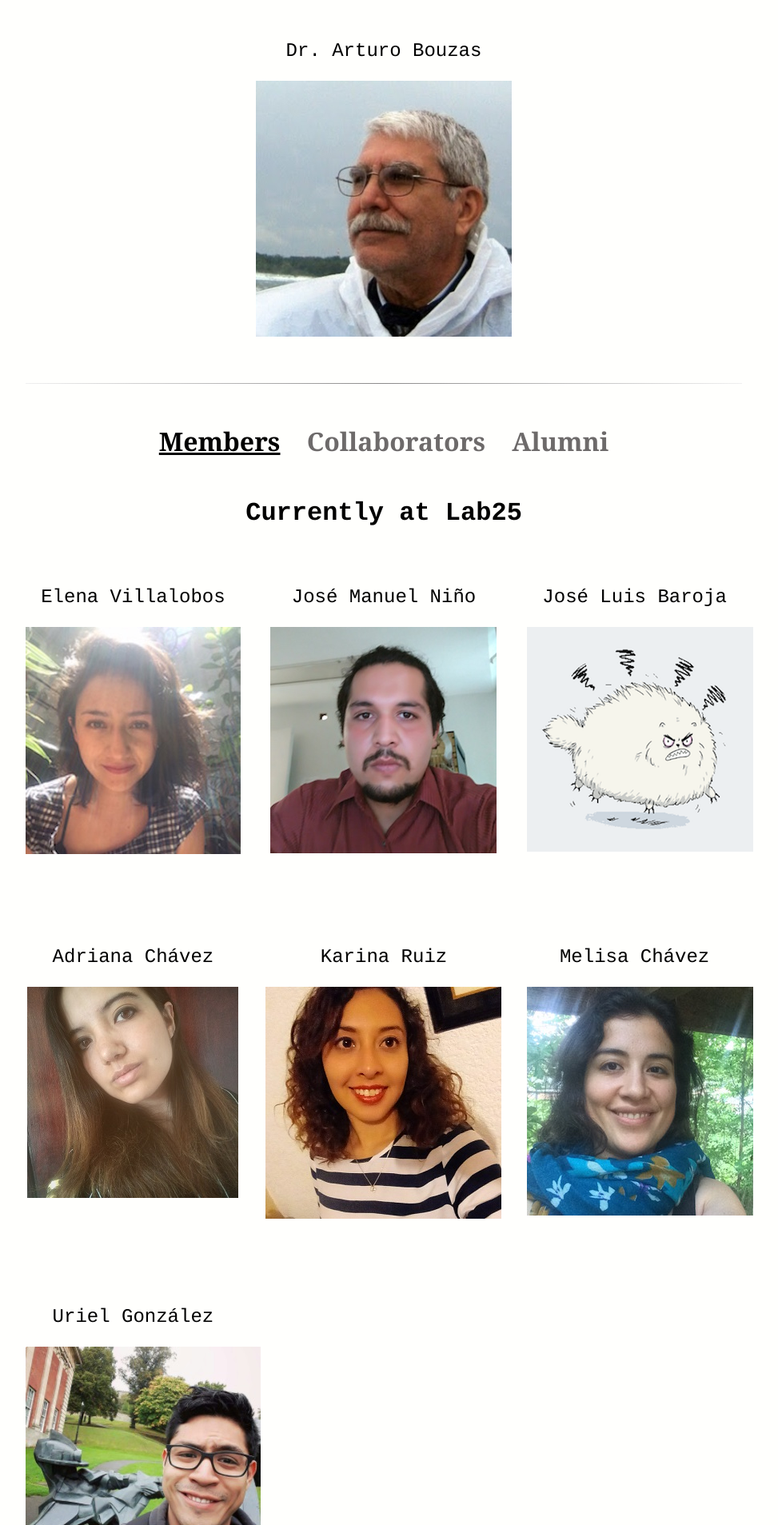
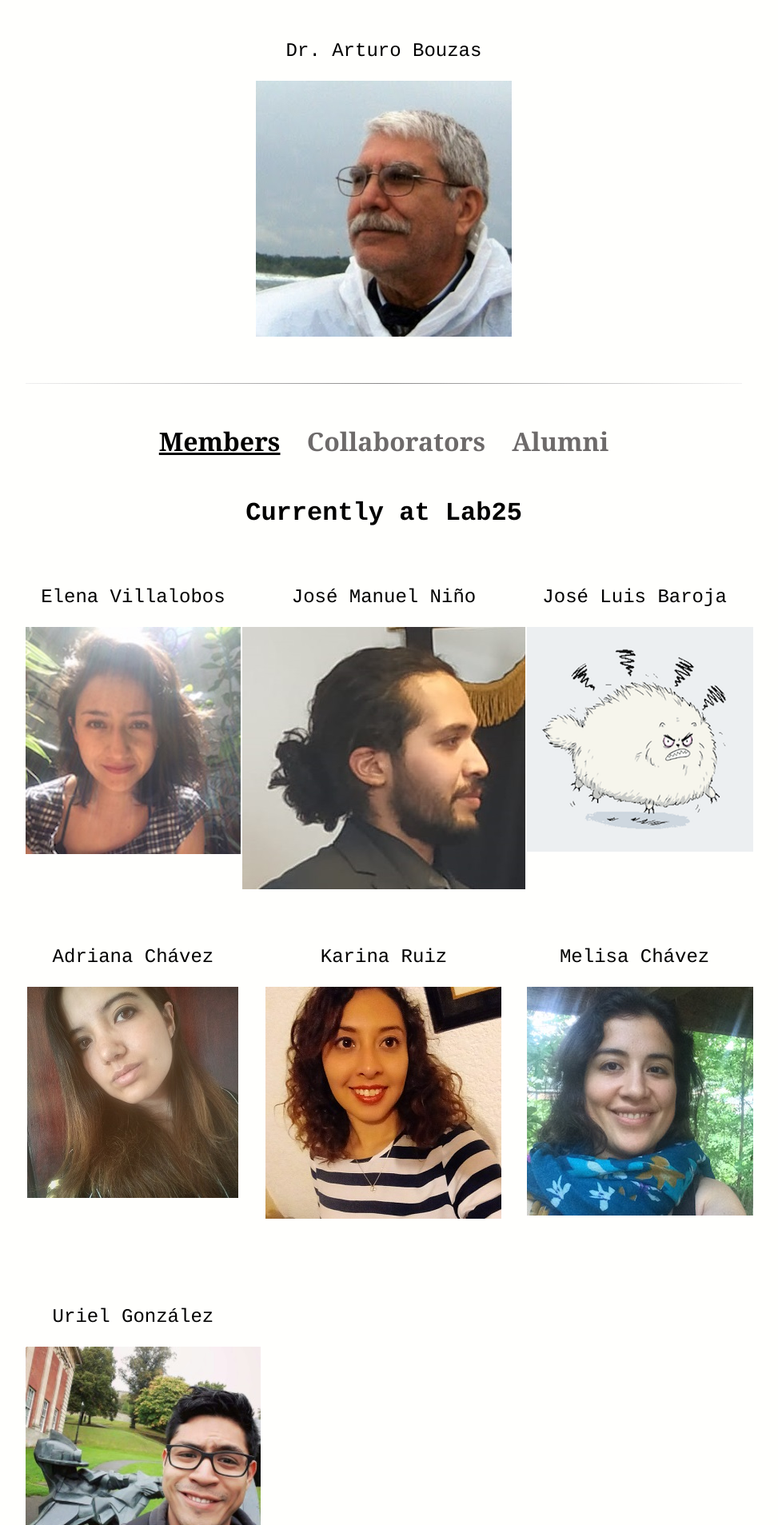
Before and after one commit to BouzasLab25/bouzaslab25.github.io, a Jekyll site: the page built from people/index.html, in a window 1280 px wide. Shown: the part 313-2220 px from the top of the page at 80% size, without its empty margins (160-1133 px from the left). Built offline with Jekyll 4.4.1, drawn with Linux system fonts in a browser that asks for light colours.

Commit message:
Update index.html

```diff
--- a/people/index.html
+++ b/people/index.html
@@ -22,8 +22,8 @@
   </div>
 
   <div class="center">
-      <p><a class='lu' href="/people/Niño.html">José Manuel Niño</a></p>
-	  <a href="/people/nino.html"><img class="displayed" src="/images/nino.jpg" /></a>
+      <p><a class='lu' href="/people/nino.html">José Manuel Niño</a></p>
+	  <a href="/people/nino.html"><img class="displayed" src="/images/Niño.jpg" /></a>
   </div>
 
   <div class="right">
```
